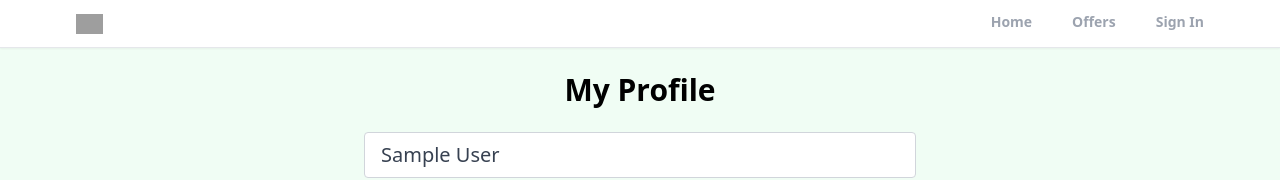
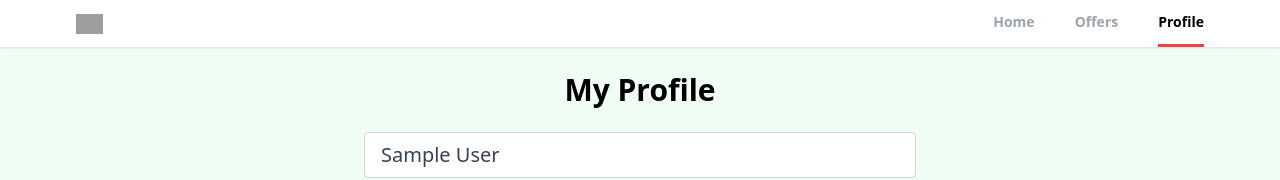
Before and after one commit to VishalNandru/realtor-clone-react, a React (Create React App) app: page /profile in a window 1280 px wide. Shown: the top 180 px of the page. Built offline with nearby package versions, Linux system fonts and the light colour scheme; no server answers; sample sign-in values are in the browser's storage; grey boxes are pictures that could not be loaded; the HTML template or start-up script is replaced by a standard one.

Commit message:
complete the header component and make it dynamic

```diff
--- a/src/components/Header.jsx
+++ b/src/components/Header.jsx
@@ -1,10 +1,26 @@
-import React from 'react'
+import React, { useEffect, useState } from 'react'
 import {useLocation,useNavigate} from "react-router-dom"
+import {getAuth, onAuthStateChanged} from "firebase/auth"
 
 export default function Header() {
+  const [pageState,setPageState] = useState("Sign in")
   const location = useLocation();
   const navigate = useNavigate();
   // console.log(location.pathname)
+
+  const auth = getAuth();
+
+  useEffect(() => {
+    onAuthStateChanged(auth, (user) =>{
+      if (user){
+        setPageState("Profile");
+      }
+      else{
+        setPageState("Sign in");
+      }
+    })
+
+  },[auth])
 
 
   function pathMatchRoute(route){
@@ -27,8 +43,8 @@
                 onClick={() => navigate("/")}>Home</li>
                 <li className={`cursor-pointer py-3 text-sm font-semibold text-gray-400 border-b-[3px] border-b-transparent ${pathMatchRoute('/offers') && ("!text-black !border-b-red-500")}`}
               onClick={() => navigate("/offers")}>Offers</li>
-                <li className={`cursor-pointer py-3 text-sm font-semibold text-gray-400 border-b-[3px] border-b-transparent ${pathMatchRoute('/sign-in') && ("!text-black !border-b-red-500")}`}
-                onClick={() => navigate("/sign-in")}>Sign In</li>
+                <li className={`cursor-pointer py-3 text-sm font-semibold text-gray-400 border-b-[3px] border-b-transparent ${(pathMatchRoute('/sign-in') || pathMatchRoute('/profile')) && ("!text-black !border-b-red-500")}`}
+                onClick={() => navigate("/profile")}>{pageState}</li>
               </ul>
             </div>
         </header>
--- a/src/pages/Profile.jsx
+++ b/src/pages/Profile.jsx
@@ -60,7 +60,7 @@
           className={`mb-6 w-full px-4 py-2 text-xl text-gray-700 bg-white
           border border-gray-300 rounded transition ease-in-out ${changeDetail && "bg-red-200 focus:bg-red-200"}`}/>
           {/* Email Input */}
-          <input type = "email" id="email" value={email} disabled = {!changeDetail} onChange={onChange}
+          <input type = "email" id="email" value={email} disabled
           className=' mb-6 w-full px-4 py-2 text-xl text-gray-700 bg-white
           border border-gray-300 rounded transition ease-in-out'/>
           <div className='flex justify-between text-sm sm:text-lg
```
